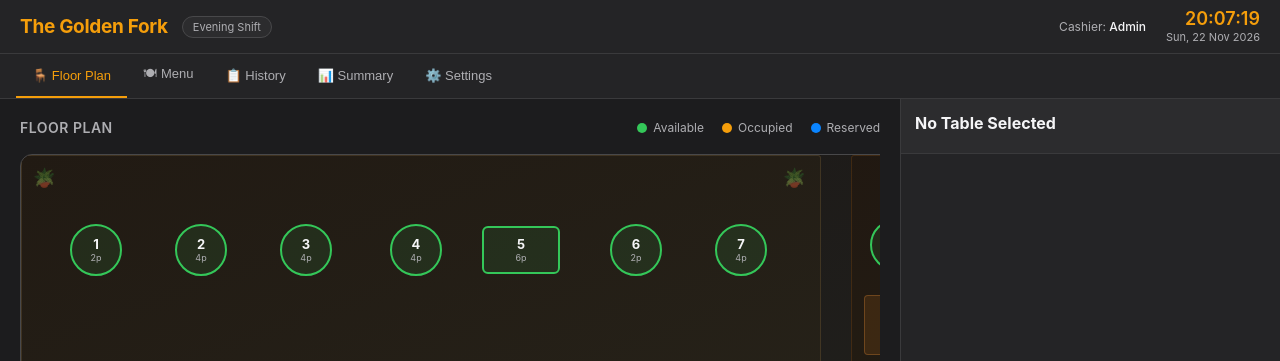
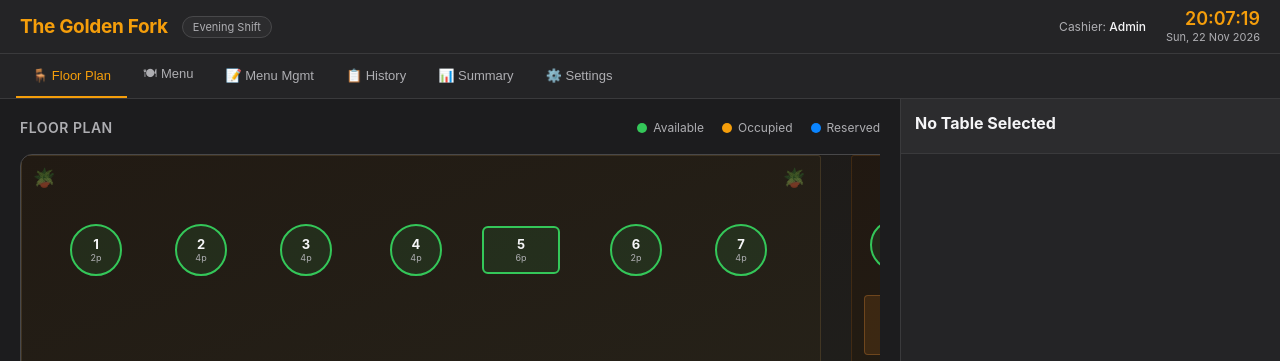
Before and after one commit to DNShitobu/MyEportfolio, a plain HTML site: page restaurant-pos.html in a window 1280 px wide. Shown: the top 361 px of the page. Drawn offline with Linux system fonts and the light colour scheme.

Commit message:
Add Menu Management nav button to top navigation
Co-Authored-By: Claude Sonnet 4.6 <noreply@anthropic.com>
Claude-Session: https://claude.ai/code/session_013Bjq9s3ur6pQDRuToa7LA4

```diff
--- a/restaurant-pos.html
+++ b/restaurant-pos.html
@@ -463,6 +463,7 @@ body{background:var(--bg);color:var(--text);font-family:-apple-system,BlinkMacSy
 <div id="nav">
   <button class="nav-btn active" onclick="showView('floor')" data-view="floor">🪑 Floor Plan</button>
   <button class="nav-btn" onclick="showView('menu')" data-view="menu">🍽 Menu</button>
+  <button class="nav-btn" onclick="showView('manage')" data-view="manage">📝 Menu Mgmt</button>
   <button class="nav-btn" onclick="showView('history')" data-view="history">📋 History</button>
   <button class="nav-btn" onclick="showView('summary')" data-view="summary">📊 Summary</button>
   <button class="nav-btn" onclick="showView('settings')" data-view="settings">⚙️ Settings</button>
```
